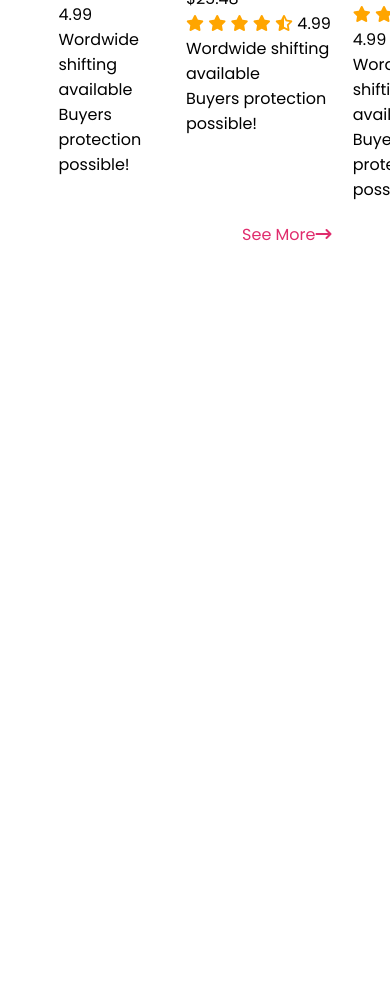
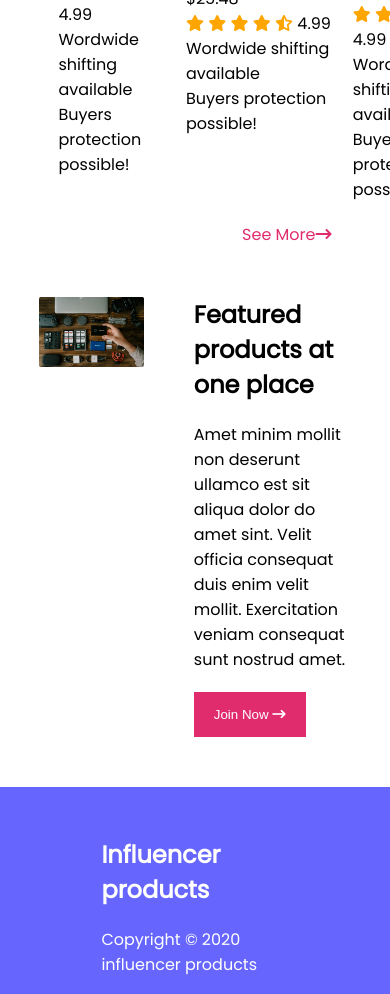
Before and after one commit to AkashChakrabortty/influencer, a plain HTML site: page index.html in a window 390 px wide. Shown: the part 1958-2952 px from the top of the page. Before the commit the page ends 2205 px from the top, so only its background shows below. Drawn offline with Linux system fonts and the light colour scheme.

Commit message:
without responsive

```diff
--- a/css/style.css
+++ b/css/style.css
@@ -99,3 +99,33 @@ h1{
     align-items: baseline;
     margin-top: 20px;
 }
+/* featured section */
+#featured{
+    margin-top: 50px;
+    margin-bottom: 50px;
+}
+#featured .container .text{
+    margin-left: 50px;
+    display: flex;
+    justify-content: center;
+    align-items: flex-start;
+}
+.text button{
+    color: #fff;
+    border: 0;
+    background: #E02C6D;
+    padding: 15px 20px;
+}
+/* footer */
+footer{
+    background-color: rgba(0, 0, 255, 0.6);
+    overflow: hidden;
+}
+footer .container{
+    flex-direction: column;
+    justify-content: center;
+    align-items: center;
+    color: #fff;
+    margin-top: 50px;
+    margin-bottom: 50px;
+}
--- a/index.html
+++ b/index.html
@@ -239,9 +239,46 @@
 
 
 
-     <!-- Start section -->
+    <!-- Start featured section -->
+    <section id="featured">
+        <div class="container">
+            <div class="img">
+                <img src="images/gear.png" alt="featured-img">
+            </div>
 
-    <!-- End  section -->
+            <div class="text">
+                <h2>Featured products at one place</h2>
+                <p>Amet minim mollit non deserunt ullamco est sit aliqua dolor
+                do amet sint. Velit officia consequat duis enim velit mollit.
+                Exercitation veniam consequat sunt nostrud amet.</p>
+                <button>
+                    Join Now
+                    <i class="fa-solid fa-arrow-right-long"></i>
+                </button>
+            </div>
+        </div>
+
+    </section>
+
+    <!-- End featured section -->
+
+
+    <!-- Start footer section -->
+    <footer>
+        <div class="container">
+            <div class="text">
+                <h2>Influencer products </h2>
+                <p>Copyright © 2020 influencer products</p>
+                <p>All rights reserved</p>
+            </div>
+            <div class="icons">
+                <i class="fa-brands fa-instagram-square"></i>
+                <i class="fa-brands fa-twitter"></i>
+                <i class="fa-brands fa-youtube"></i>
+            </div>
+        </div>
+    </footer>
+    <!-- End  footer section -->
 
 </body>
 </html>
```
